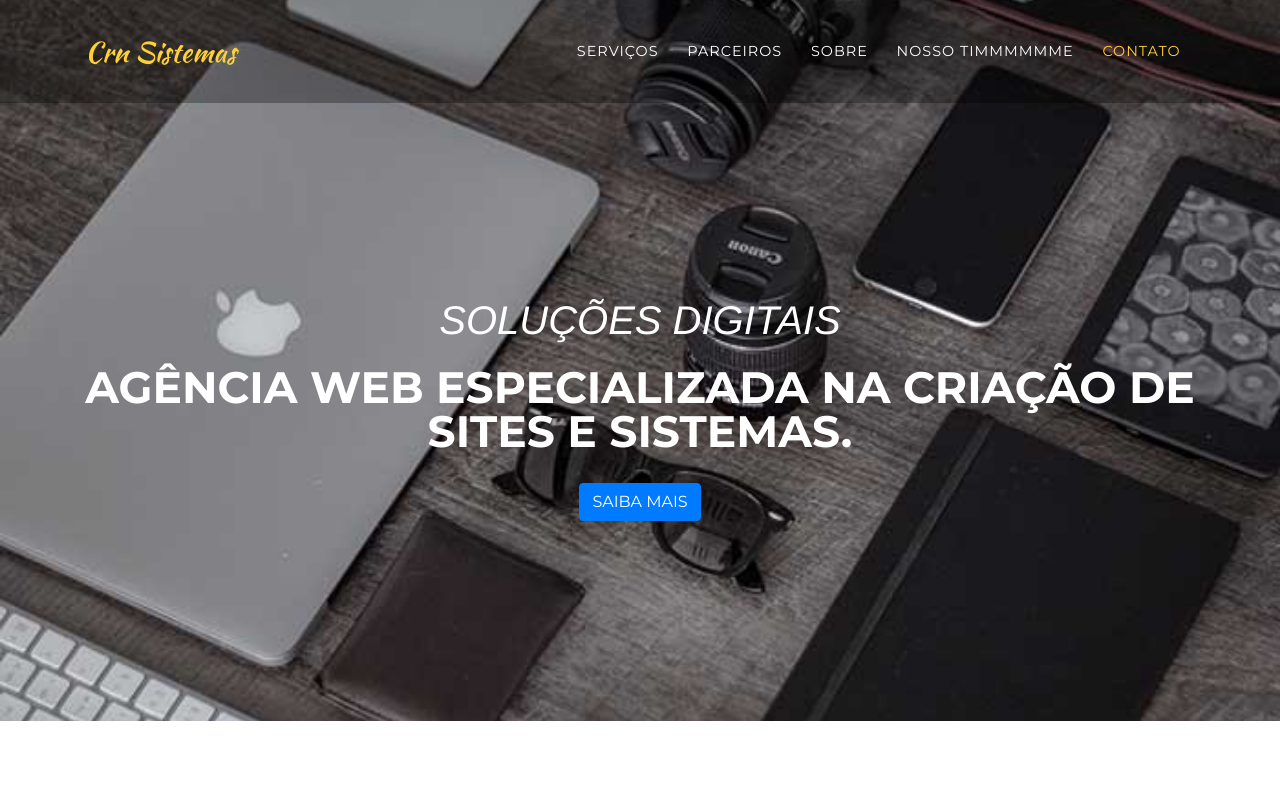
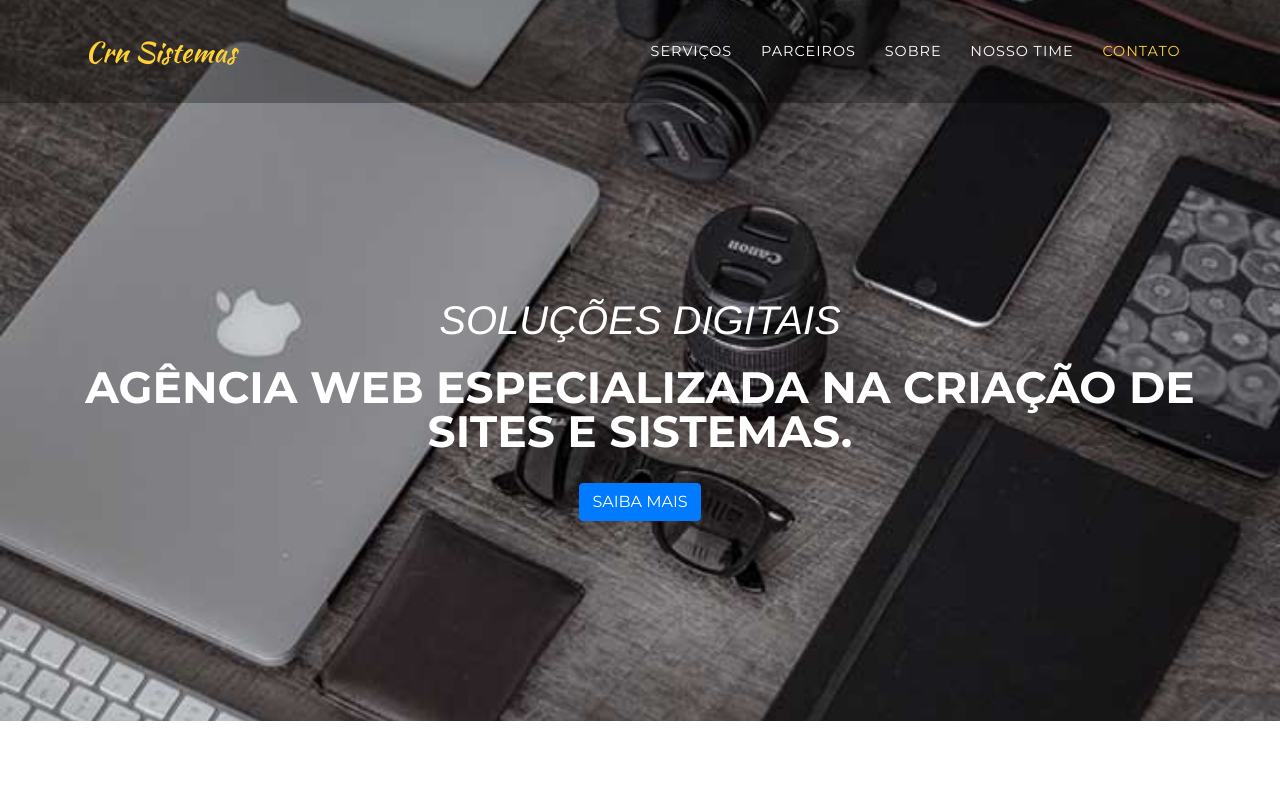
Before and after one commit to CristovaoRNogueira/CRNsistemas, a website with bundled scripts: page index.html in a window 1280 px wide. Shown: the top 788 px of the page. Built offline with nearby package versions, Linux system fonts and the light colour scheme; a web font is replaced by a local one.

Commit message:
Teste mudança

```diff
--- a/index.html
+++ b/index.html
@@ -52,7 +52,7 @@
             <a class="nav-link js-scroll-trigger" href="#about">Sobre</a>
           </li>
           <li class="nav-item">
-            <a class="nav-link js-scroll-trigger" href="#team">Nosso Timmmmmme</a>
+            <a class="nav-link js-scroll-trigger" href="#team">Nosso Time</a>
           </li>
           <li class="nav-item">
             <a class="nav-link js-scroll-trigger" href="#contact">Contato</a>
```
